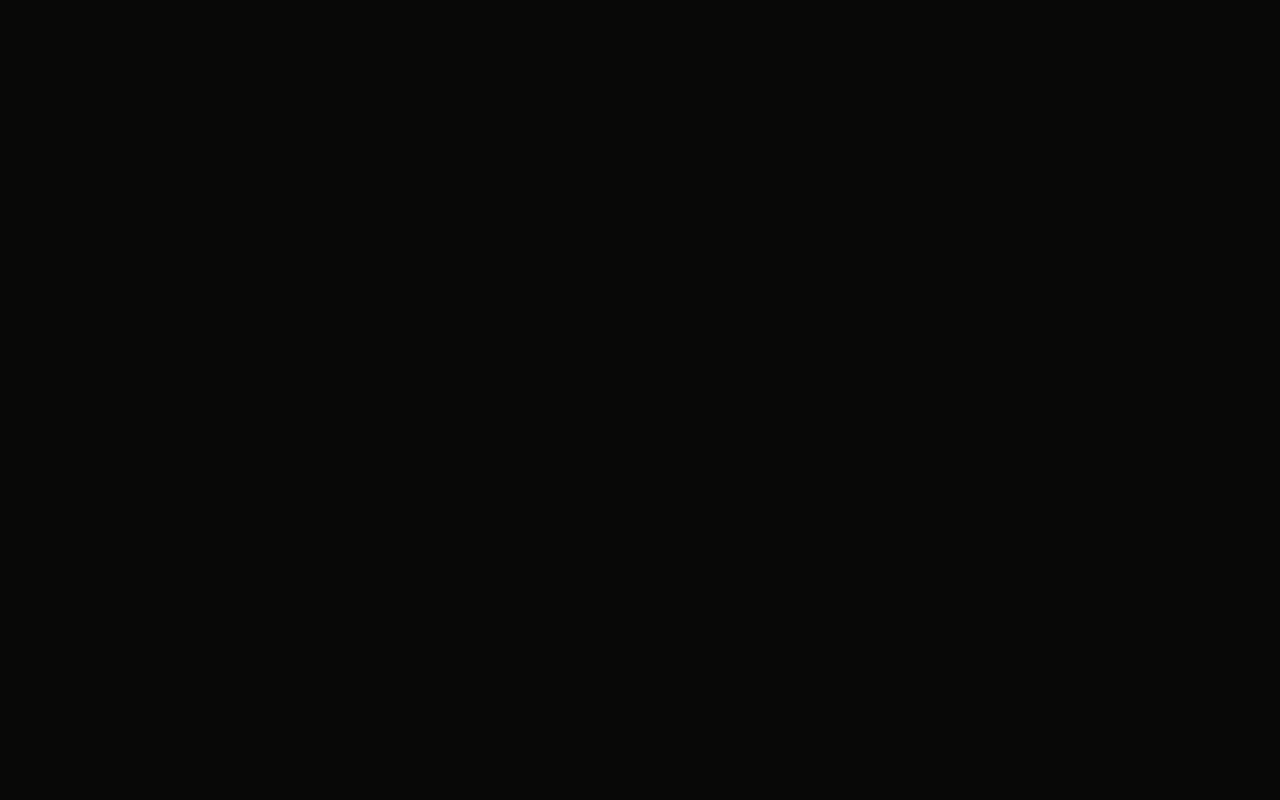
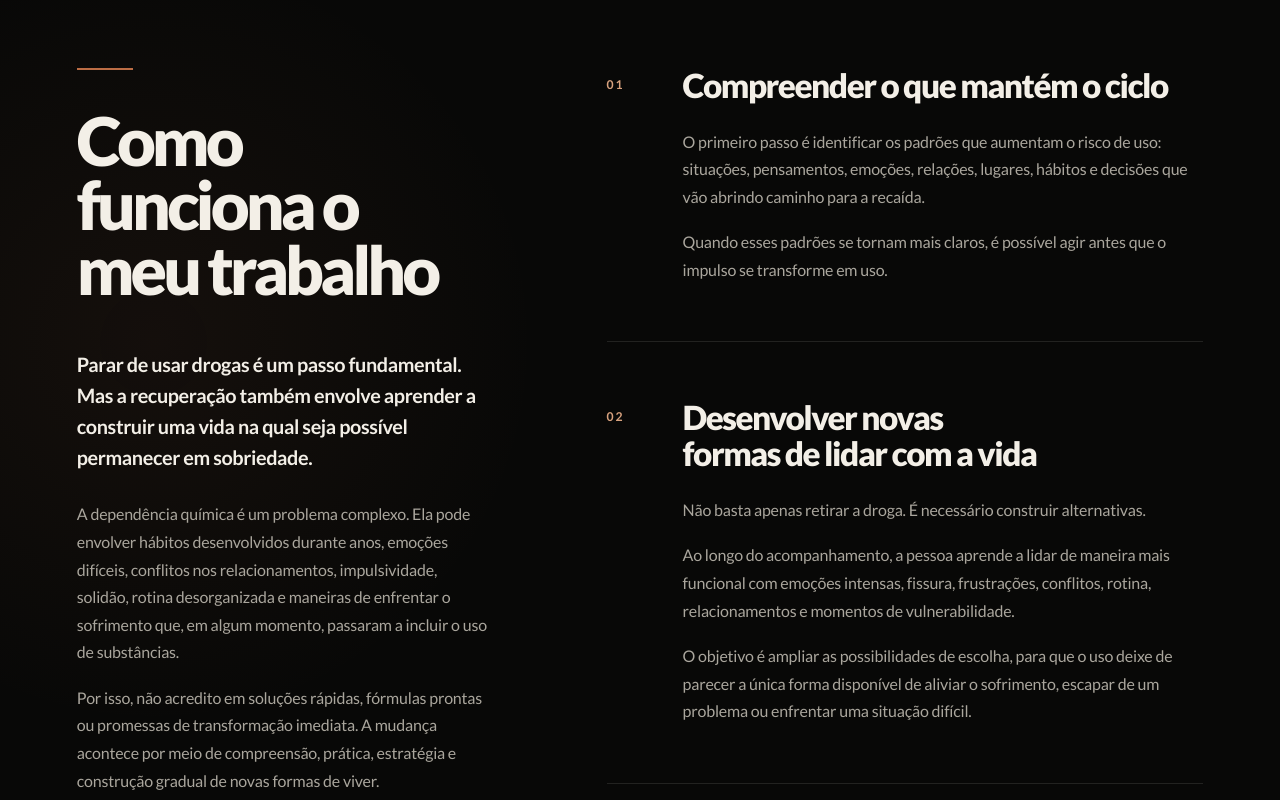
Before and after one commit to eduwiebusch/eduardo-terapeuta, a Next.js app: page / in a window 1280 px wide. Shown: the part 1720-2520 px from the top of the page. Before the commit the page ends 1646 px from the top, so only its background shows below. Built offline with nearby package versions, Linux system fonts and the light colour scheme.

Commit message:
Add therapy process section

```diff
--- a/app/globals.css
+++ b/app/globals.css
@@ -291,6 +291,143 @@ body {
   margin-top: 1.35rem;
 }
 
+.work-section {
+  position: relative;
+  padding: clamp(6rem, 11vw, 10rem) clamp(1.5rem, 6vw, 6rem);
+  border-top: 1px solid rgb(243 239 231 / 8%);
+  background:
+    radial-gradient(circle at 12% 18%, rgb(188 109 69 / 7%), transparent 24rem),
+    #080807;
+}
+
+.work-shell {
+  width: min(100%, 80rem);
+  margin: 0 auto;
+}
+
+.work-layout {
+  display: grid;
+  grid-template-columns: minmax(18rem, 0.82fr) minmax(25rem, 1.18fr);
+  align-items: start;
+  gap: clamp(4rem, 9vw, 9rem);
+}
+
+.work-intro {
+  position: static;
+}
+
+.work-mark {
+  width: 3.5rem;
+  height: 2px;
+  margin-bottom: clamp(1.75rem, 3vw, 2.5rem);
+  background: var(--accent);
+}
+
+.work-intro h2 {
+  max-width: 10ch;
+  margin: 0;
+  font-size: clamp(3rem, 5.25vw, 5.4rem);
+  font-weight: 900;
+  letter-spacing: -0.06em;
+  line-height: 0.96;
+  text-wrap: balance;
+}
+
+.work-lead {
+  margin: clamp(2rem, 4vw, 3rem) 0 0;
+  color: var(--foreground);
+  font-size: clamp(1.12rem, 1.55vw, 1.3rem);
+  letter-spacing: -0.02em;
+  line-height: 1.55;
+}
+
+.work-lead strong {
+  font-weight: 700;
+}
+
+.work-intro-copy {
+  margin-top: 1.75rem;
+}
+
+.work-intro-copy p,
+.work-step p {
+  margin: 0;
+  color: var(--muted);
+  font-size: clamp(1rem, 1.25vw, 1.1rem);
+  letter-spacing: -0.012em;
+  line-height: 1.72;
+}
+
+.work-intro-copy p + p,
+.work-step p + p {
+  margin-top: 1.15rem;
+}
+
+.work-steps {
+  border-bottom: 1px solid rgb(243 239 231 / 11%);
+}
+
+.work-step {
+  display: grid;
+  padding: clamp(2.5rem, 4.5vw, 4rem) 0;
+  border-top: 1px solid rgb(243 239 231 / 11%);
+  grid-template-columns: 3.25rem minmax(0, 1fr);
+  gap: 1.5rem;
+}
+
+.work-step:first-child {
+  padding-top: 0;
+  border-top: 0;
+}
+
+.work-step-number {
+  padding-top: 0.55rem;
+  color: var(--accent-soft);
+  font-size: 0.76rem;
+  font-weight: 700;
+  letter-spacing: 0.16em;
+}
+
+.work-step h3 {
+  margin: 0 0 1.5rem;
+  color: var(--foreground);
+  font-size: clamp(1.75rem, 2.6vw, 2.6rem);
+  font-weight: 900;
+  letter-spacing: -0.045em;
+  line-height: 1.08;
+  text-wrap: balance;
+}
+
+.work-conclusion {
+  position: relative;
+  max-width: 62rem;
+  margin: clamp(5rem, 9vw, 8rem) auto 0;
+  padding: clamp(2.25rem, 5vw, 4.25rem);
+  border: 1px solid rgb(216 162 126 / 25%);
+  background: rgb(216 162 126 / 5%);
+  color: var(--foreground);
+  font-size: clamp(1.65rem, 3.1vw, 3rem);
+  letter-spacing: -0.04em;
+  line-height: 1.25;
+  text-align: center;
+  text-wrap: balance;
+}
+
+.work-conclusion::before {
+  position: absolute;
+  top: -1px;
+  left: 50%;
+  width: min(7rem, 28%);
+  height: 2px;
+  transform: translateX(-50%);
+  background: var(--accent);
+  content: "";
+}
+
+.work-conclusion strong {
+  font-weight: 700;
+}
+
 .hero-mark,
 .hero h1,
 .hero p,
@@ -369,6 +506,48 @@ body {
   .story-copy p {
     line-height: 1.68;
   }
+
+  .work-section {
+    padding: 6.5rem 1.5rem;
+  }
+
+  .work-layout {
+    grid-template-columns: 1fr;
+    gap: 4.5rem;
+  }
+
+  .work-intro {
+    position: static;
+  }
+
+  .work-intro h2 {
+    max-width: 12ch;
+    font-size: clamp(2.8rem, 13vw, 4rem);
+  }
+
+  .work-step {
+    padding: 3rem 0;
+    grid-template-columns: 2.25rem minmax(0, 1fr);
+    gap: 0.8rem;
+  }
+
+  .work-step:first-child {
+    padding-top: 0;
+  }
+
+  .work-step-number {
+    padding-top: 0.42rem;
+  }
+
+  .work-step h3 {
+    font-size: clamp(1.7rem, 8vw, 2.3rem);
+  }
+
+  .work-conclusion {
+    margin-top: 4.5rem;
+    padding: 2.25rem 1.5rem;
+    font-size: clamp(1.5rem, 7vw, 2.15rem);
+  }
 }
 
 @media (min-width: 641px) and (max-width: 900px) {
@@ -380,6 +559,26 @@ body {
   .story-content h2 {
     font-size: clamp(2.6rem, 5.7vw, 4rem);
   }
+
+  .work-layout {
+    grid-template-columns: 1fr;
+    gap: 5rem;
+  }
+
+  .work-intro {
+    position: static;
+  }
+
+  .work-intro h2 {
+    max-width: 14ch;
+  }
+}
+
+@media (min-width: 1100px) {
+  .work-intro {
+    position: sticky;
+    top: 4rem;
+  }
 }
 
 @media (prefers-reduced-motion: reduce) {
--- a/app/page.tsx
+++ b/app/page.tsx
@@ -64,6 +64,141 @@ export default function Home() {
           </div>
         </div>
       </section>
+
+      <section className="work-section" aria-labelledby="work-title">
+        <div className="work-shell">
+          <div className="work-layout">
+            <header className="work-intro">
+              <div className="work-mark" aria-hidden="true" />
+              <h2 id="work-title">Como funciona o meu trabalho</h2>
+
+              <p className="work-lead">
+                <strong>
+                  Parar de usar drogas é um passo fundamental. Mas a recuperação
+                  também envolve aprender a construir uma vida na qual seja
+                  possível permanecer em sobriedade.
+                </strong>
+              </p>
+
+              <div className="work-intro-copy">
+                <p>
+                  A dependência química é um problema complexo. Ela pode envolver
+                  hábitos desenvolvidos durante anos, emoções difíceis, conflitos
+                  nos relacionamentos, impulsividade, solidão, rotina
+                  desorganizada e maneiras de enfrentar o sofrimento que, em algum
+                  momento, passaram a incluir o uso de substâncias.
+                </p>
+                <p>
+                  Por isso, não acredito em soluções rápidas, fórmulas prontas ou
+                  promessas de transformação imediata. A mudança acontece por meio
+                  de compreensão, prática, estratégia e construção gradual de
+                  novas formas de viver.
+                </p>
+              </div>
+            </header>
+
+            <div className="work-steps">
+              <article className="work-step">
+                <span className="work-step-number" aria-hidden="true">
+                  01
+                </span>
+                <div>
+                  <h3>Compreender o que mantém o ciclo</h3>
+                  <p>
+                    O primeiro passo é identificar os padrões que aumentam o risco
+                    de uso: situações, pensamentos, emoções, relações, lugares,
+                    hábitos e decisões que vão abrindo caminho para a recaída.
+                  </p>
+                  <p>
+                    Quando esses padrões se tornam mais claros, é possível agir
+                    antes que o impulso se transforme em uso.
+                  </p>
+                </div>
+              </article>
+
+              <article className="work-step">
+                <span className="work-step-number" aria-hidden="true">
+                  02
+                </span>
+                <div>
+                  <h3>Desenvolver novas formas de lidar com a vida</h3>
+                  <p>Não basta apenas retirar a droga. É necessário construir alternativas.</p>
+                  <p>
+                    Ao longo do acompanhamento, a pessoa aprende a lidar de maneira
+                    mais funcional com emoções intensas, fissura, frustrações,
+                    conflitos, rotina, relacionamentos e momentos de
+                    vulnerabilidade.
+                  </p>
+                  <p>
+                    O objetivo é ampliar as possibilidades de escolha, para que o
+                    uso deixe de parecer a única forma disponível de aliviar o
+                    sofrimento, escapar de um problema ou enfrentar uma situação
+                    difícil.
+                  </p>
+                </div>
+              </article>
+
+              <article className="work-step">
+                <span className="work-step-number" aria-hidden="true">
+                  03
+                </span>
+                <div>
+                  <h3>Aprender também com as recaídas</h3>
+                  <p>
+                    Uma recaída precisa ser levada a sério, mas não deve ser
+                    tratada apenas como fracasso.
+                  </p>
+                  <p>
+                    É importante compreender o que aconteceu antes, durante e
+                    depois do episódio: quais situações aumentaram a
+                    vulnerabilidade, quais pensamentos favoreceram o uso, quais
+                    escolhas poderiam ter sido diferentes e o que precisa ser
+                    ajustado para reduzir o risco de repetição.
+                  </p>
+                  <p>
+                    Analisar uma recaída não significa normalizá-la. Significa
+                    transformar uma experiência dolorosa em informação útil para
+                    fortalecer a recuperação.
+                  </p>
+                </div>
+              </article>
+
+              <article className="work-step">
+                <span className="work-step-number" aria-hidden="true">
+                  04
+                </span>
+                <div>
+                  <h3>Repetir, ajustar e fortalecer</h3>
+                  <p>
+                    Nem toda estratégia funciona da mesma maneira para todas as
+                    pessoas. Algumas precisam ser modificadas. Outras funcionam,
+                    mas exigem prática e repetição até se tornarem parte da vida
+                    cotidiana.
+                  </p>
+                  <p>
+                    A recuperação é um processo de aprendizagem. Existem avanços,
+                    dificuldades, descobertas e ajustes ao longo do caminho.
+                  </p>
+                  <p>
+                    Meu trabalho é acompanhar você nesse processo, ajudando a
+                    compreender suas dificuldades, reconhecer seus recursos,
+                    testar novas possibilidades e fortalecer aquilo que realmente
+                    funciona na sua vida.
+                  </p>
+                </div>
+              </article>
+            </div>
+          </div>
+
+          <p className="work-conclusion">
+            <strong>
+              O objetivo não é somente parar de usar drogas. É construir uma vida
+              com mais consciência, propósito e liberdade — uma vida na qual a
+              sobriedade faça sentido e valha a pena ser vivida.
+            </strong>
+          </p>
+        </div>
+      </section>
     </main>
   );
 }
```
Also changed, not shown: 1 other file (tests, documents, lock files or other folders).
